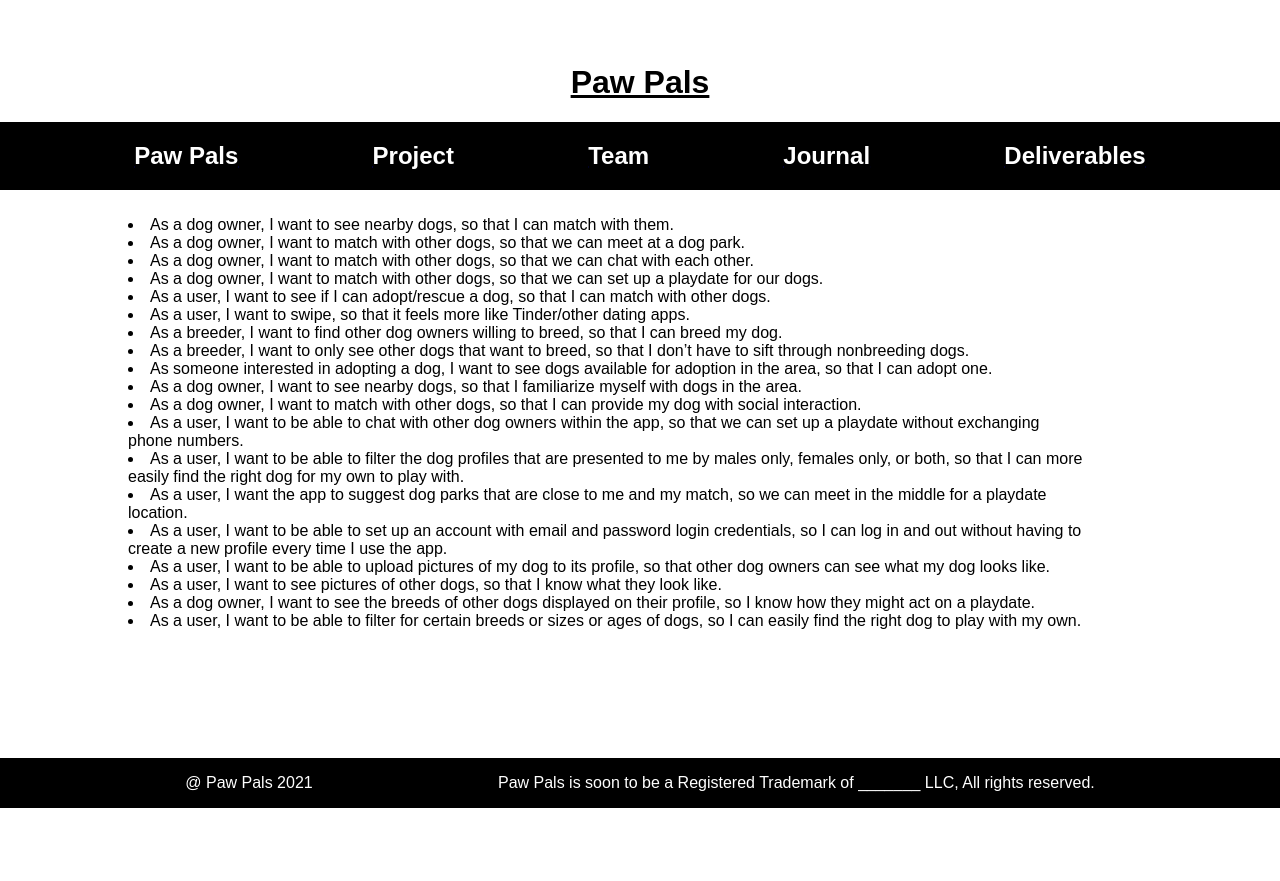
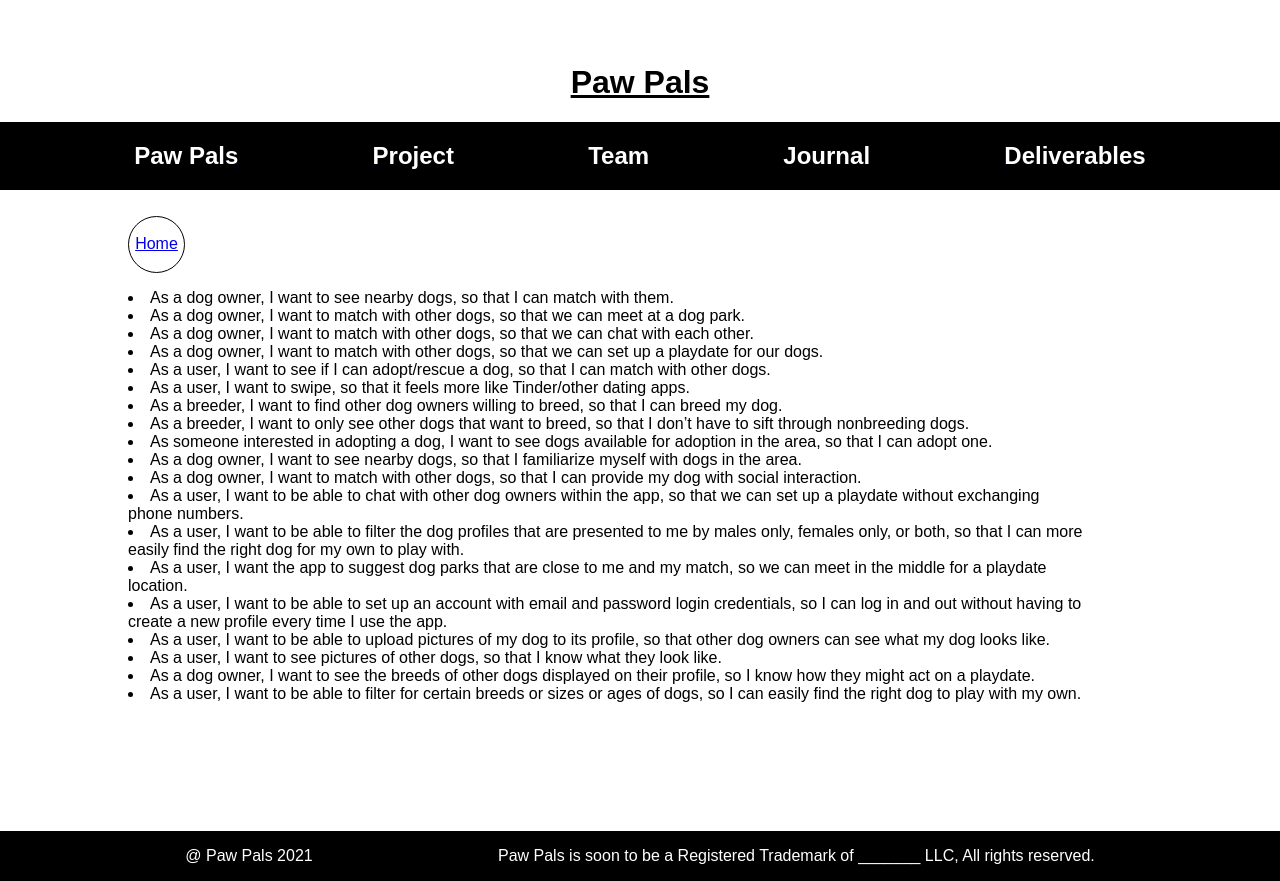
Before and after one commit to walanpat/paw-pals-react-site, a React (Create React App) app in the folder paw-pals/: page /pages/deliverables in a window 1280 px wide. Before the commit the page ends 808 px from the top, so only its background shows below. Built offline with nearby package versions, Linux system fonts and the light colour scheme.

Commit message:
Button Creation

```diff
--- a/paw-pals/src/App.css
+++ b/paw-pals/src/App.css
@@ -1,27 +1,41 @@
-p,li  {
+p,
+li {
   font-family: Arial, Helvetica, sans-serif;
 }
-  h1,h2,h3,h4,h5{
+h1,
+h2,
+h3,
+h4,
+h5 {
   font-family: Arial, Helvetica, sans-serif;
   text-decoration: underline black;
 }
-  main{
+main {
   background-color: white;
 }
 
-
-  .flexWrapper{
+.flexWrapper {
   display: flex;
 }
 
-
-
-  .NavBarText{
+.NavBarText {
   color: white;
   font-family: Arial, Helvetica, sans-serif;
 }
 
-  .Footer{
-   max-width:  100%;
+.Footer {
+  max-width: 100%;
   margin-top: 10%;
 }
+
+.iconcircle {
+  display: flex;
+  justify-content: center;
+  align-items: center;
+  border: 1px solid black;
+  -webkit-border-radius: 70px;
+  padding: 15px;
+  height: 25px;
+  width: 25px;
+  overflow: hidden;
+}
--- a/paw-pals/src/components/Deliverables.js
+++ b/paw-pals/src/components/Deliverables.js
@@ -1,8 +1,12 @@
 import * as React from 'react';
+import { BrowserRouter as Route, Link } from 'react-router-dom';
 
 const Deliverables = () => {
   return (
     <div style={{ marginLeft: '10%', marginRight: '15%', marginTop: '2%' }}>
+          <Link to='/home'>
+    <p className="iconcircle">Home</p>
+    </Link>
       <li>
         As a dog owner, I want to see nearby dogs, so that I can match with
         them.
--- a/paw-pals/src/components/Project.js
+++ b/paw-pals/src/components/Project.js
@@ -7,7 +7,7 @@ const Project = () => {
   return (
     <div style ={{marginLeft:'10%', marginRight:'15%'}}>
       <Link to='/home'>
-        <p>Home</p>
+        <p className="iconcircle">Home</p>
       </Link>
       <h2>
         PawPals is a social media, but for dogs. PawPals helps dog owners find
--- a/paw-pals/src/components/Team.js
+++ b/paw-pals/src/components/Team.js
@@ -5,7 +5,7 @@ import { BrowserRouter as Route, Link } from 'react-router-dom';
 const Team = () => {
 return(<div style ={{marginLeft:'10%', marginRight:'15%'}}>
       <Link to='/home'>
-    <p>Home</p>
+    <p className="iconcircle">Home</p>
     </Link>
 
 <div className="flexWrapper" style={{marginLeft:"2%", marginRight:"2%"}}>
```
Lines whose indentation alone changed are shown as unchanged.
